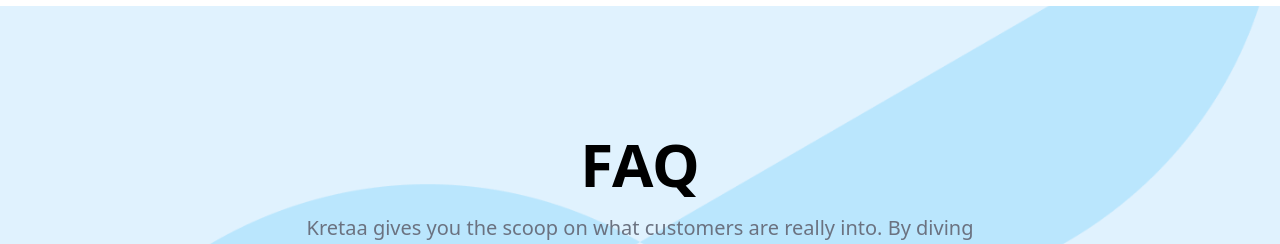
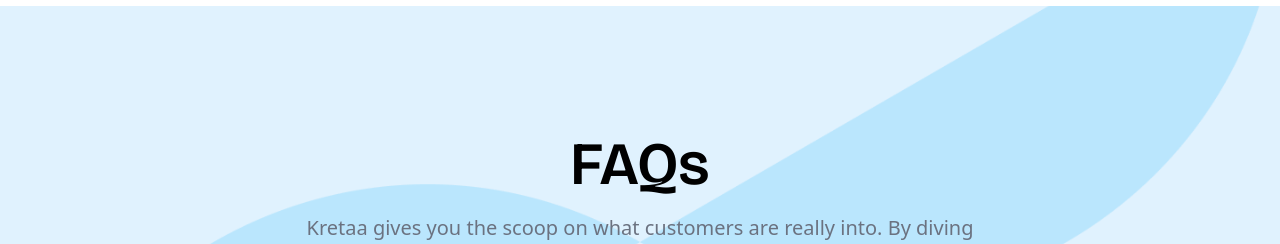
Before and after one commit to Mahabub175/Kretaa, a Next.js app: page /blog in a window 1280 px wide. Shown: the part 1160-1404 px from the top of the page. Built offline with nearby package versions, Linux system fonts and the light colour scheme; no server answers.

Commit message:
Faq Updated

```diff
--- a/src/components/Reusable/Accordion/CustomAccordion.jsx
+++ b/src/components/Reusable/Accordion/CustomAccordion.jsx
@@ -23,6 +23,7 @@
             <motion.div
               animate={{ rotate: openIndex === index ? 180 : 0 }}
               transition={{ duration: 0.3 }}
+              className="bg-white rounded-full p-2 shadow-lg"
             >
               <FiChevronDown className="text-xl transition-transform" />
             </motion.div>
--- a/src/components/Shared/Components/FAQ.jsx
+++ b/src/components/Shared/Components/FAQ.jsx
@@ -13,7 +13,9 @@
         style={{ backgroundImage: `url('/design.png')` }}
       />
       <div className="relative z-10 text-center">
-        <h1 className="text-3xl lg:text-6xl font-bold mb-5">FAQ</h1>
+        <h1 className="text-3xl lg:text-6xl font-semibold mb-5 font-bricolage">
+          FAQs
+        </h1>
         <p className="text-base lg:text-xl text-gray-500 mb-10 lg:mb-20">
           Kretaa gives you the scoop on what customers are really into. By
           diving <br className="hidden lg:block" />
```
